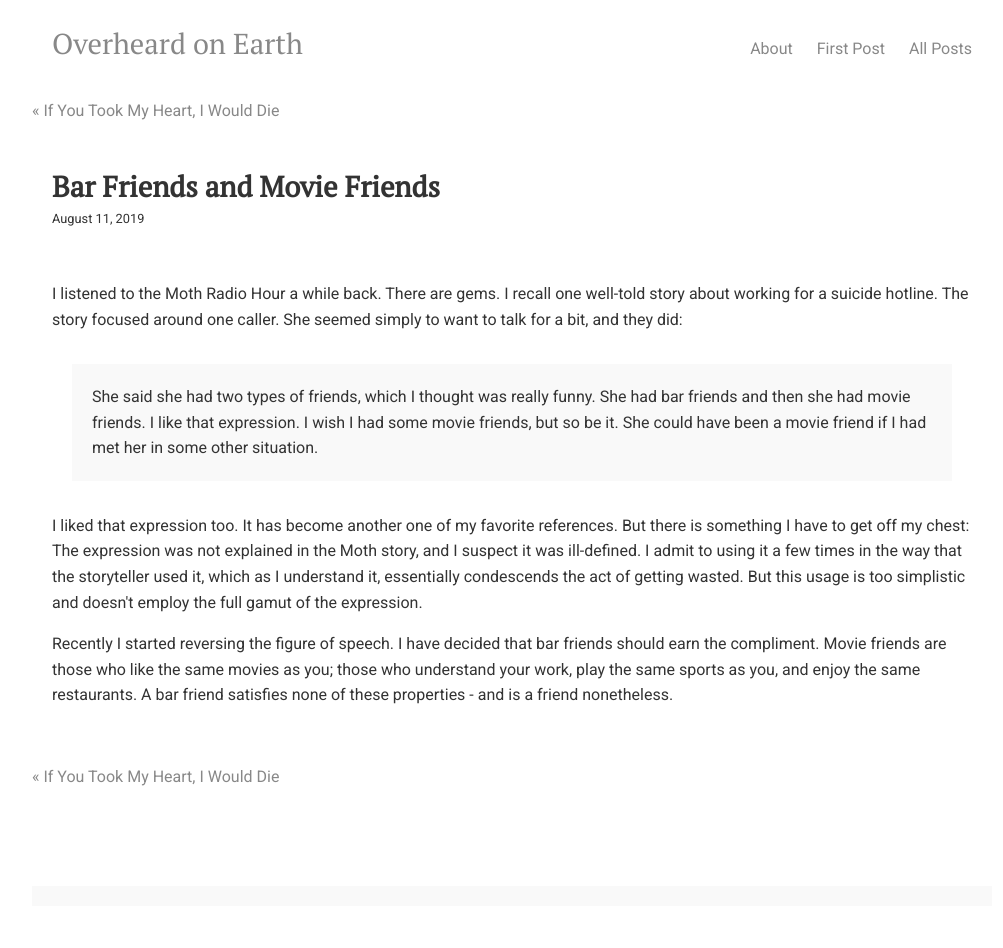
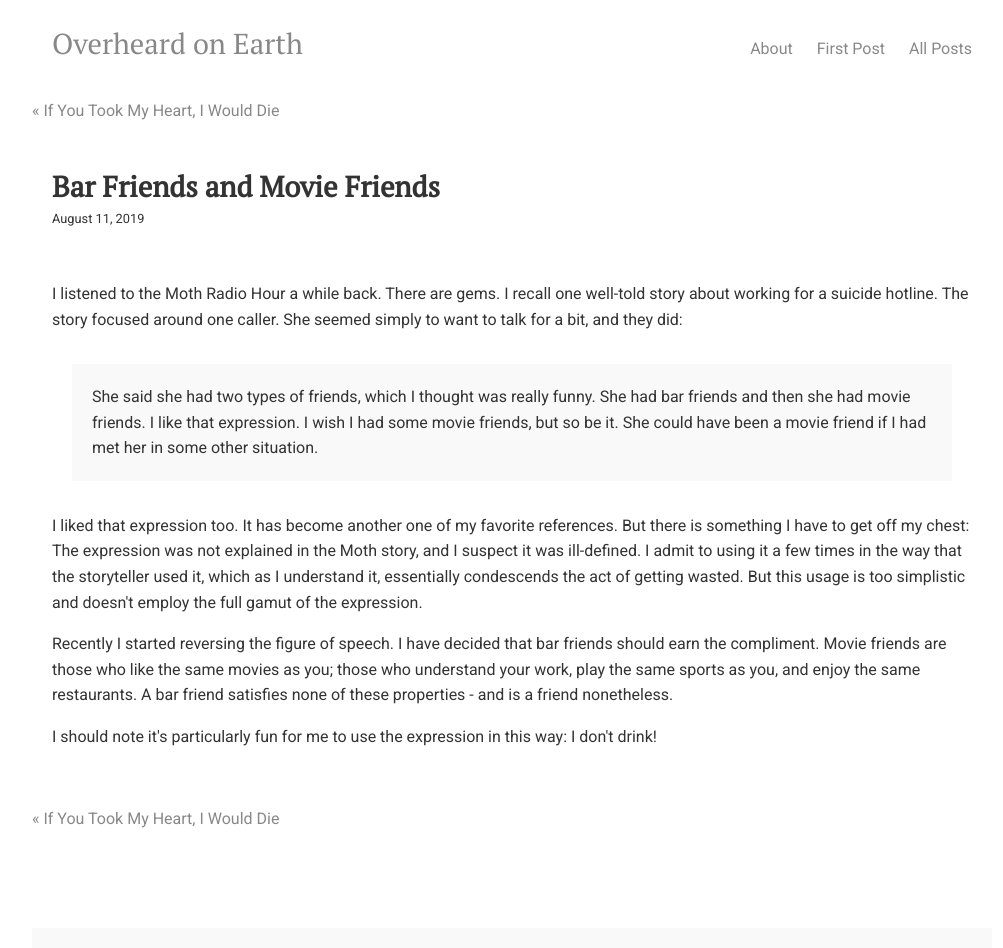
Before and after one commit to overheardonearth/overheardonearth.github.io, a Jekyll site: the page built from _posts/2019-08-11-bar-friends-and-movie-friends.html, in a window 1280 px wide. Shown: the whole page, without its empty margins (128-1131 px from the left). Built offline with Jekyll 4.4.1, drawn with Linux system fonts in a browser that asks for light colours; comment, search, counter and statistics services are not loaded; before the commit the page ends 906 px from its top, so only the background shows below that.

Commit message:
Update 2019-08-11-bar-friends-and-movie-friends.html

```diff
--- a/_posts/2019-08-11-bar-friends-and-movie-friends.html
+++ b/_posts/2019-08-11-bar-friends-and-movie-friends.html
@@ -16,3 +16,5 @@ But there is something I have to get off my chest: The expression was not explai
 
 <p>
 Recently I started reversing the figure of speech. I have decided that bar friends should earn the compliment. Movie friends are those who like the same movies as you; those who understand your work, play the same sports as you, and enjoy the same restaurants. A bar friend satisfies none of these properties - and is a friend nonetheless.
+
+<p>I should note it's particularly fun for me to use the expression in this way: I don't drink!
```
